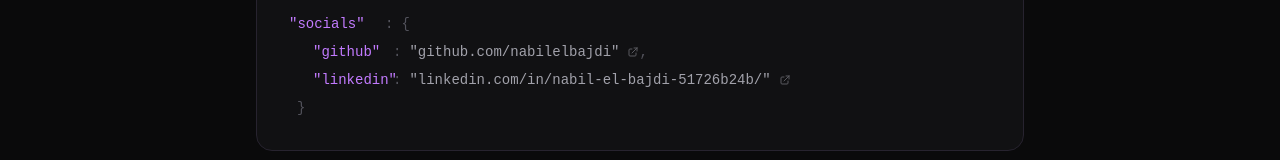
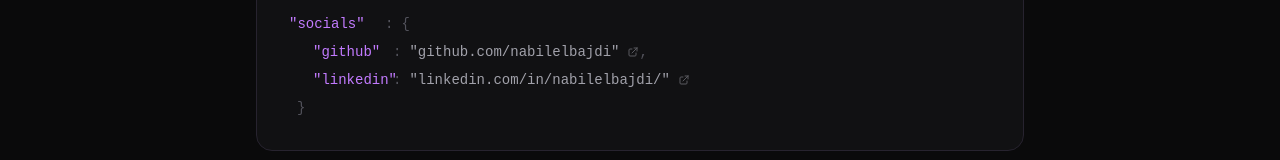
Before and after one commit to nabilelbajdi/nabil-portfolio, a React (Vite) app: page / in a window 1280 px wide. Shown: the part 3969-4129 px from the top of the page. Built offline with nearby package versions, Linux system fonts and the light colour scheme; a web font is replaced by a local one.

Commit message:
chore: update LinkedIn URL to vanity URL

```diff
--- a/src/components/HeroSection.jsx
+++ b/src/components/HeroSection.jsx
@@ -56,7 +56,7 @@ export function HeroSection() {
                 <span className="sr-only">GitHub</span>
               </a>
               <a
-                href="https://www.linkedin.com/in/nabil-el-bajdi-51726b24b/"
+                href="https://www.linkedin.com/in/nabilelbajdi/"
                 target="_blank"
                 rel="noopener noreferrer"
                 className="text-stone-600 hover:text-indigo-600 dark:text-zinc-400 dark:hover:text-indigo-400 transition-colors duration-200"
--- a/src/data/socialLinks.ts
+++ b/src/data/socialLinks.ts
@@ -31,7 +31,7 @@ export const SOCIAL_LINKS: SocialLink[] = [
   {
     id: 'linkedin',
     name: 'LinkedIn',
-    url: 'https://www.linkedin.com/in/nabil-el-bajdi-51726b24b/',
+    url: 'https://www.linkedin.com/in/nabilelbajdi/',
     icon: 'linkedin',
     emoji: '💼',
   },
```
